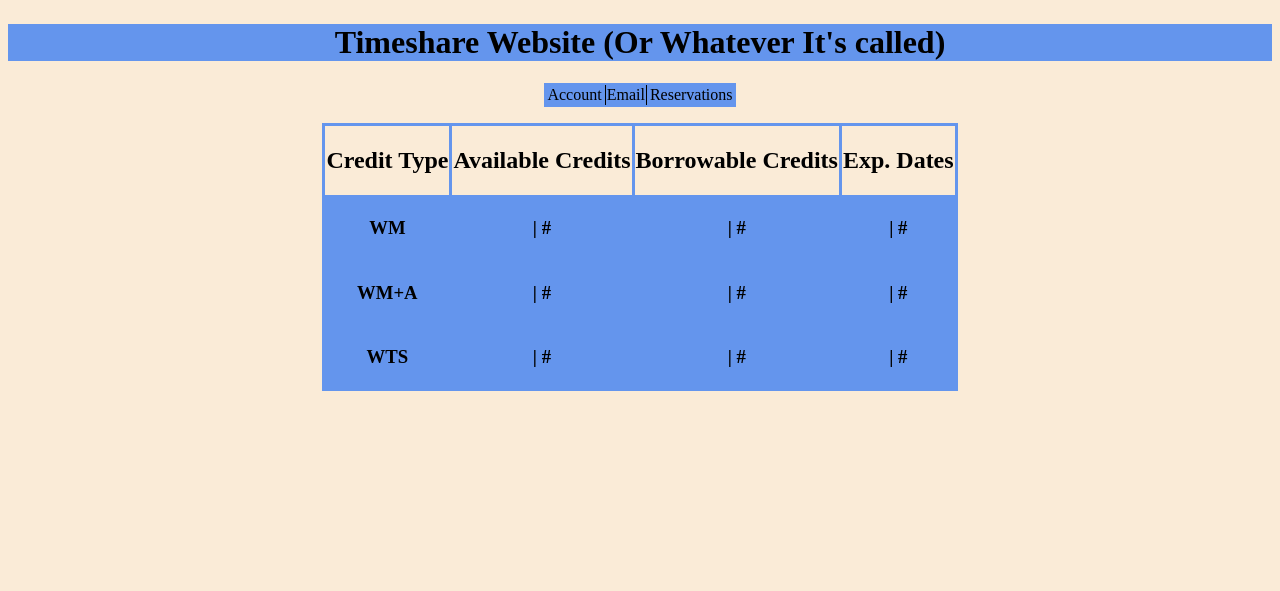
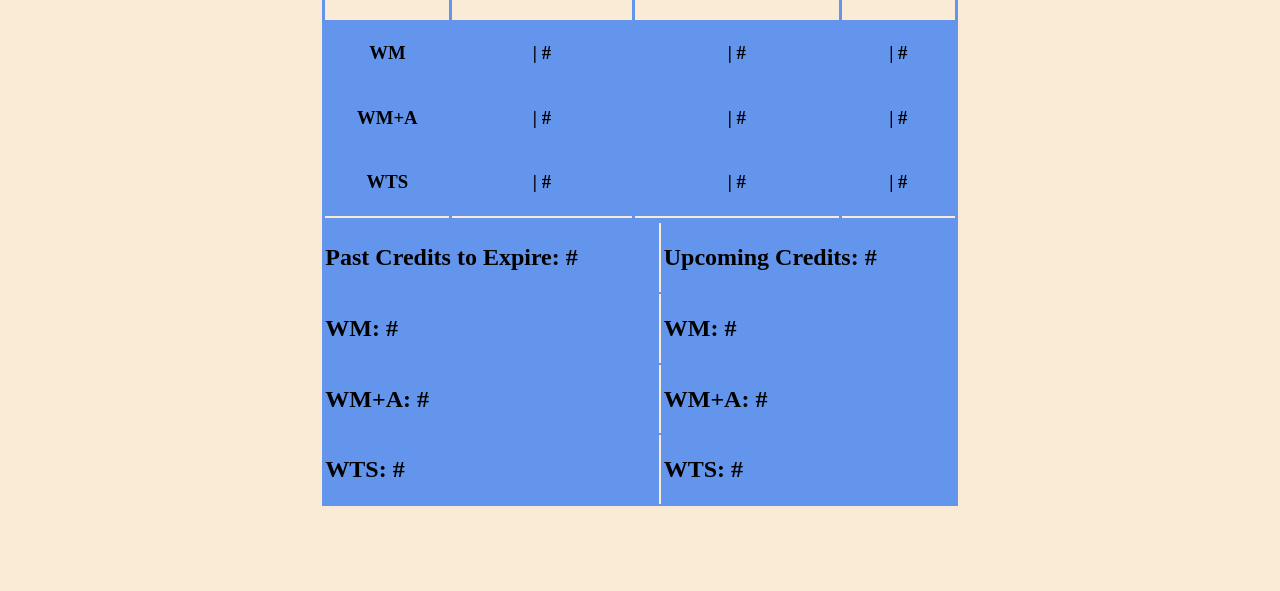
Before and after one commit to JZickrick/Sprint1, a PHP site: page /CreditPage.html in a window 1280 px wide. Shown: the part 209-800 px from the top of the page. Run offline with PHP 8.4, Linux system fonts and the light colour scheme.

Commit message:
Updated Credit Page format

```diff
--- a/CreditPage.html
+++ b/CreditPage.html
@@ -6,8 +6,12 @@
 </head>
 <body>
 
-		<img src="https://static4.depositphotos.com/1014511/324/i/600/depositphotos_3247683-stock-photo-just-a-big-kid-at.jpg" alt="Logo" height="200" width="200">
-		<h1>Timeshare Website (Or Whatever It's called)</h1>
+	<div id="logo">
+		<img src="https://static4.depositphotos.com/1014511/324/i/600/depositphotos_3247683-stock-photo-just-a-big-kid-at.jpg" alt="Logo">
+	</div>
+
+
+	<h1>Timeshare Website (Or Whatever It's called)</h1>
 
 	<table class="links">
 		<tr>
@@ -43,6 +47,35 @@
 			<td><h3 id="wtsED">| #</h3></td>
 			<td><h3 id="wtsBC">| #</h3></td>
 		</tr>
+		<tr class="e1">
+			<td></td>
+			<td></td>
+			<td></td>
+			<td></td>
+		</tr>
+	</table>
+
+	<table class="expire">
+		<tr>
+			<td class="e0"><h2>Past Credits to Expire: #</h2></td>
+			<td class="e1"></td>
+			<td class="e2"><h2>Upcoming Credits: #</h2></td>
+		</tr>
+		<tr>
+			<td class="e0"><h2>WM: #</h2></td>
+			<td class="e1"></td>
+			<td class="e2"><h2>WM: #</h2></td>
+		</tr>
+		<tr>
+			<td class="e0"><h2>WM+A: #</h2></td>
+			<td class="e1"></td>
+			<td class="e2"><h2>WM+A: #</h2></td>
+		</tr>
+		<tr>
+			<td class="e0"><h2>WTS: #</h2></td>
+			<td class="e1"></td>
+			<td class="e2"><h2>WTS: #</h2></td>
+		</tr>
 	</table>
 
 </body>
--- a/credit.css
+++ b/credit.css
@@ -1,3 +1,7 @@
+#logo {
+	float: left;
+}
+
 body {
 	text-align: center;
 	background-color: AntiqueWhite;
@@ -25,6 +29,7 @@ table {
 
 h1 {
   background-color: CornflowerBlue;
+  margin-right: 310px;
 }
 
 .links {
@@ -49,3 +54,25 @@ h1 {
 .cBelow {
 	background-color: CornflowerBlue;
 }
+
+.expire {
+	background-color: CornflowerBlue;
+	text-align: left;
+}
+
+.e0 {
+	padding-right: 79px;
+}
+
+.e1 {
+	background-color: AntiqueWhite;
+}
+
+.e2 {
+	padding-right: 79px;
+}
+
+img {
+	width: 15%;
+	border-radius: 50%;
+}
```
